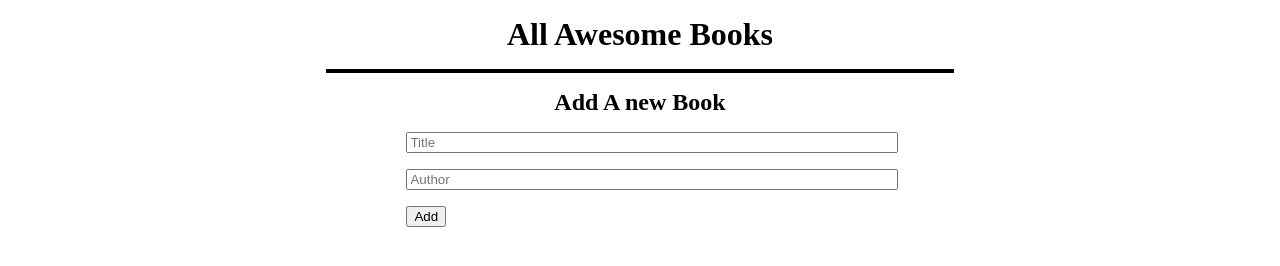
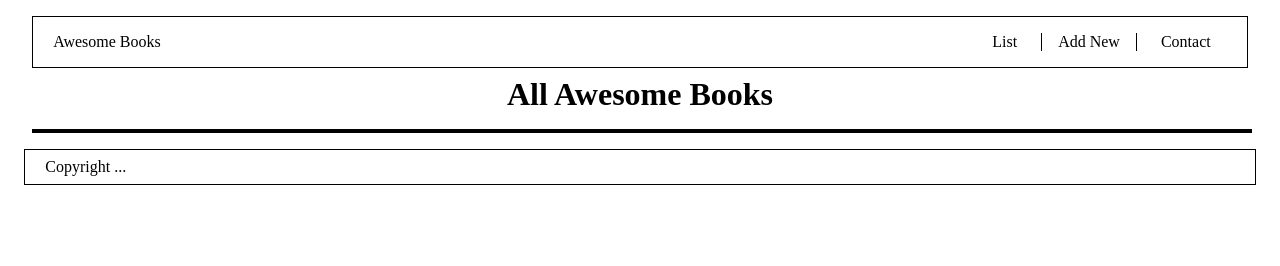
Before and after one commit to sunga12/Awesome-books, a website: page index.html in a window 1280 px wide. Drawn offline with Linux system fonts and the light colour scheme.

Commit message:
Add navigation, Add styles, Add contact form

```diff
--- a/index.html
+++ b/index.html
@@ -8,11 +8,26 @@
   <link rel="stylesheet" href="styles.css">
 </head>
 <body>
+<div class="page">
+  <header>
+    <p>Awesome Books</p>
+    <nav>
+      <ul>
+        <li id="list"><a href="#">List</a></li>
+        <li class="a-n"><a href="#">Add New</a></li>
+        <li id="contact-link"><a href="#">Contact</a></li>
+      </ul>
+    </nav>
+  </header>
 
-  <h1>All Awesome Books</h1>
-  <div class="books"></div>
+  <div class="date"></div>
 
+  <div class="book-list">
+    <h1>All Awesome Books</h1>
+    <div class="books"></div>
+  </div>
 
+  <div class="add-new">
     <h2>Add A new Book</h2>
     <div class="add-book-form">
       <form action="" class="form">
@@ -21,6 +36,26 @@
         <button type="submit" class="add">Add</button>
       </form>
     </div>
+  </div>
+
+  <div class="contact">
+
+    <h2>Contact Information</h2>
+
+    <p class="contact-text">Do you have any questions or you just want to say "Hello"?
+      You can reach out to us! <br><br>
+
+      - Our email: mail@email.com <br>
+      - Our phone number: 00435865344322 <br>
+      - Our address: Streetname 22, 84503 City, Country
+    </p>
+  </div>
+
+  <footer>
+    <p>Copyright   ...</p>
+  </footer>
+
+</div>
   <script src="script.js"></script>
 </body>
 </html>
--- a/script.js
+++ b/script.js
@@ -1,3 +1,29 @@
+const list = document.getElementById('list');
+const addNew = document.querySelector('.a-n');
+const conTact = document.getElementById('contact-link');
+
+const listOfBooks = document.querySelector('.book-list');
+const addANewBook = document.querySelector('.add-new');
+const contactSection = document.querySelector('.contact');
+
+list.addEventListener('click', () => {
+  addANewBook.style.display = 'none';
+  listOfBooks.style.display = 'block';
+  contactSection.style.display = 'none';
+});
+
+addNew.addEventListener('click', () => {
+  addANewBook.style.display = 'block';
+  listOfBooks.style.display = 'none';
+  contactSection.style.display = 'none';
+});
+
+conTact.addEventListener('click', () => {
+  addANewBook.style.display = 'none';
+  listOfBooks.style.display = 'none';
+  contactSection.style.display = 'block';
+});
+
 class BookList {
   form = document.querySelector('.form');
 
--- a/styles.css
+++ b/styles.css
@@ -1,5 +1,36 @@
 * {
   margin: 0.5rem;
+}
+
+header {
+  display: flex;
+  flex-direction: row;
+  justify-content: space-between;
+  align-items: center;
+  border: 1px solid black;
+  padding: 0 1%;
+}
+
+/* nav {
+  border: 1px solid blue;
+} */
+
+ul {
+  display: flex;
+  flex-direction: row;
+  list-style-type: none;
+  margin: 0;
+}
+
+.a-n {
+  border-right: 1px solid black;
+  border-left: 1px solid black;
+  padding: 0 0.5rem;
+}
+
+a {
+  text-decoration: none;
+  color: black;
 }
 
 h1,
@@ -9,10 +40,22 @@ h2 {
   text-align: center;
 }
 
+.book-list {
+  /* display: none; */
+}
+
+.add-new {
+  display: none;
+}
+
+.contact {
+  display: none;
+}
+
 .books {
   border: 2px solid black;
   background-color: rgb(178, 177, 177);
-  width: 50%;
+  width: 100%;
   margin: 1rem auto;
 }
 
@@ -29,3 +72,14 @@ h2 {
 input {
   width: 100%;
 }
+
+.contact-text {
+  margin: 7% auto 0;
+  width: 80%;
+}
+
+footer {
+  margin: 0 auto;
+  border: 1px solid black;
+  padding: 0 1%;
+}
```
